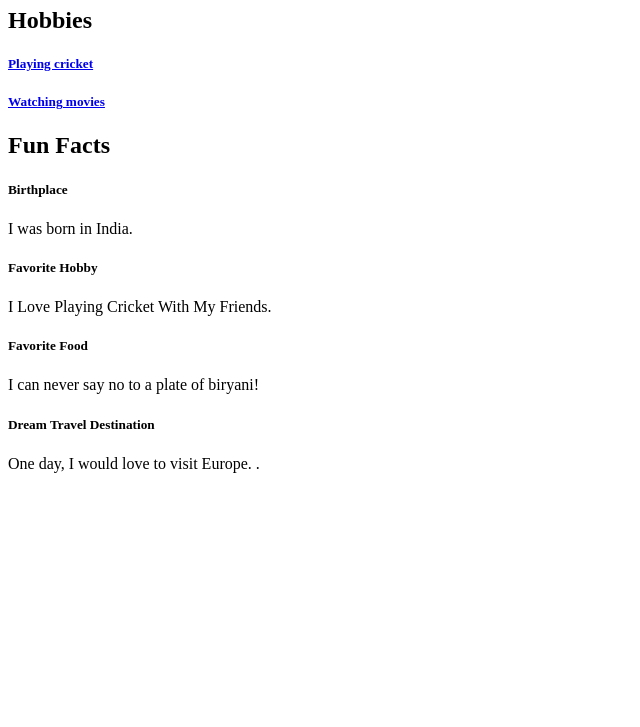
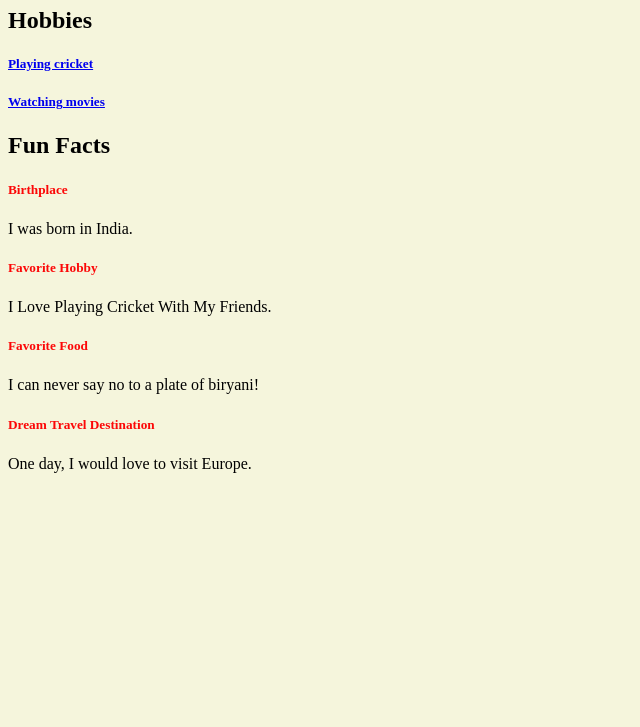
Before and after one commit to Akashrajoli/MyAccessibleWebsite, a plain HTML site: page MyWebsite/index.html in a window 1280 px wide. Shown: the part 73-800 px from the top of the page, without its empty margins (0-640 px from the left). Drawn offline with Linux system fonts and the light colour scheme.

Commit message:
Updated files

```diff
--- a/MyWebsite/index.html
+++ b/MyWebsite/index.html
@@ -3,6 +3,14 @@
 <head>
     <title>My Accessible Website</title>
     <meta charset="UTF-8">
+    <style>
+        body {
+            background-color: #f5f5dc; /* Light beige background */
+        }
+        h1, h5 {
+            color: rgb(252, 7, 7); /* Apply red color to all header tags */
+        }
+    </style>
 </head>
 <body>
     <h1>Welcome to My Website</h1>
@@ -22,7 +30,7 @@
     <p>I can never say no to a plate of biryani!</p>
 
     <h5>Dream Travel Destination</h5>
-    <p>One day, I would love to visit Europe. .</p>
+    <p>One day, I would love to visit Europe.</p>
 
 </body>
 </html>
```
Also changed, not shown: MyWebsite/hobby1.html (+5 -0 lines), MyWebsite/hobby2.html (+9 -0 lines), MyWebsite/Githublink.txt (added), 1 other file.
